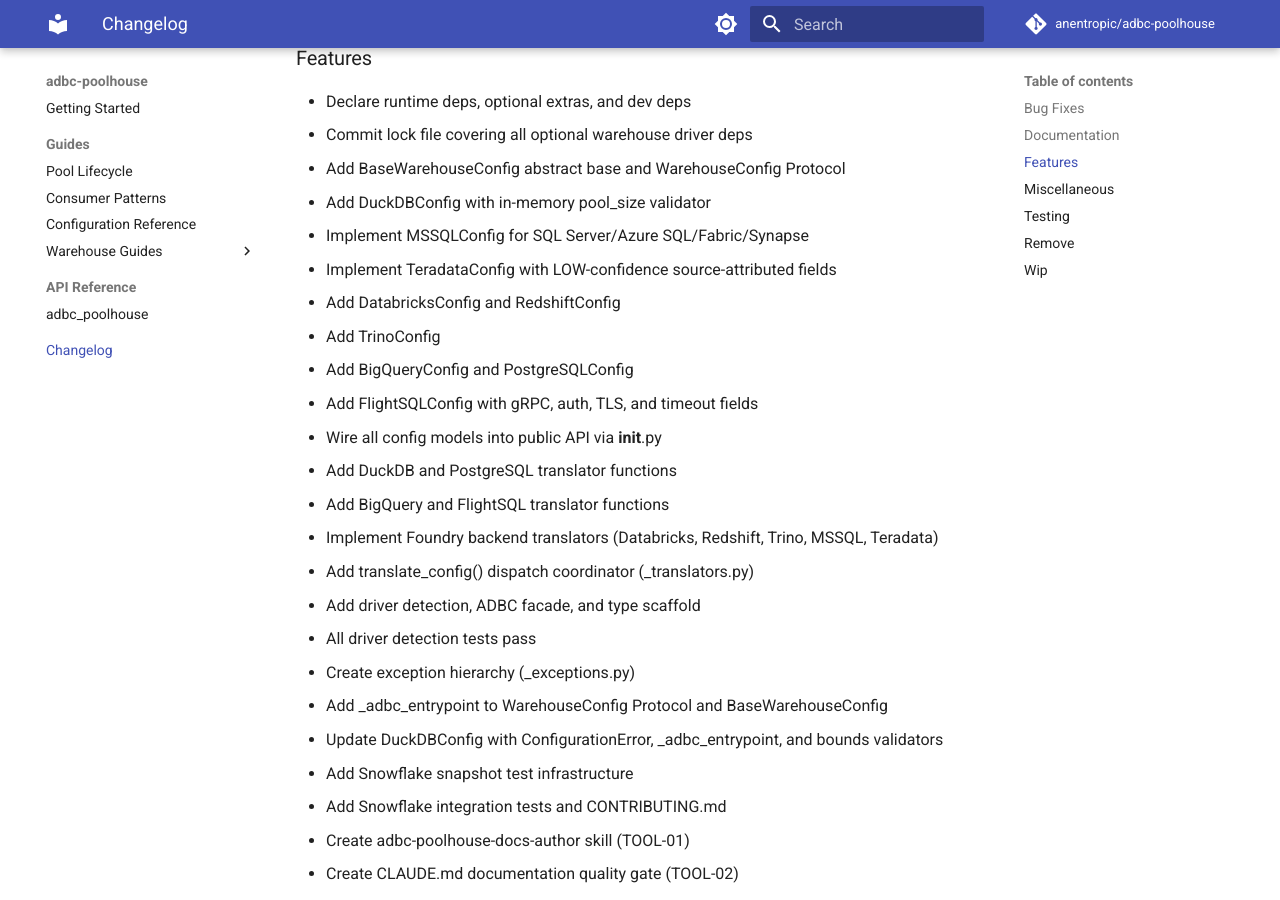
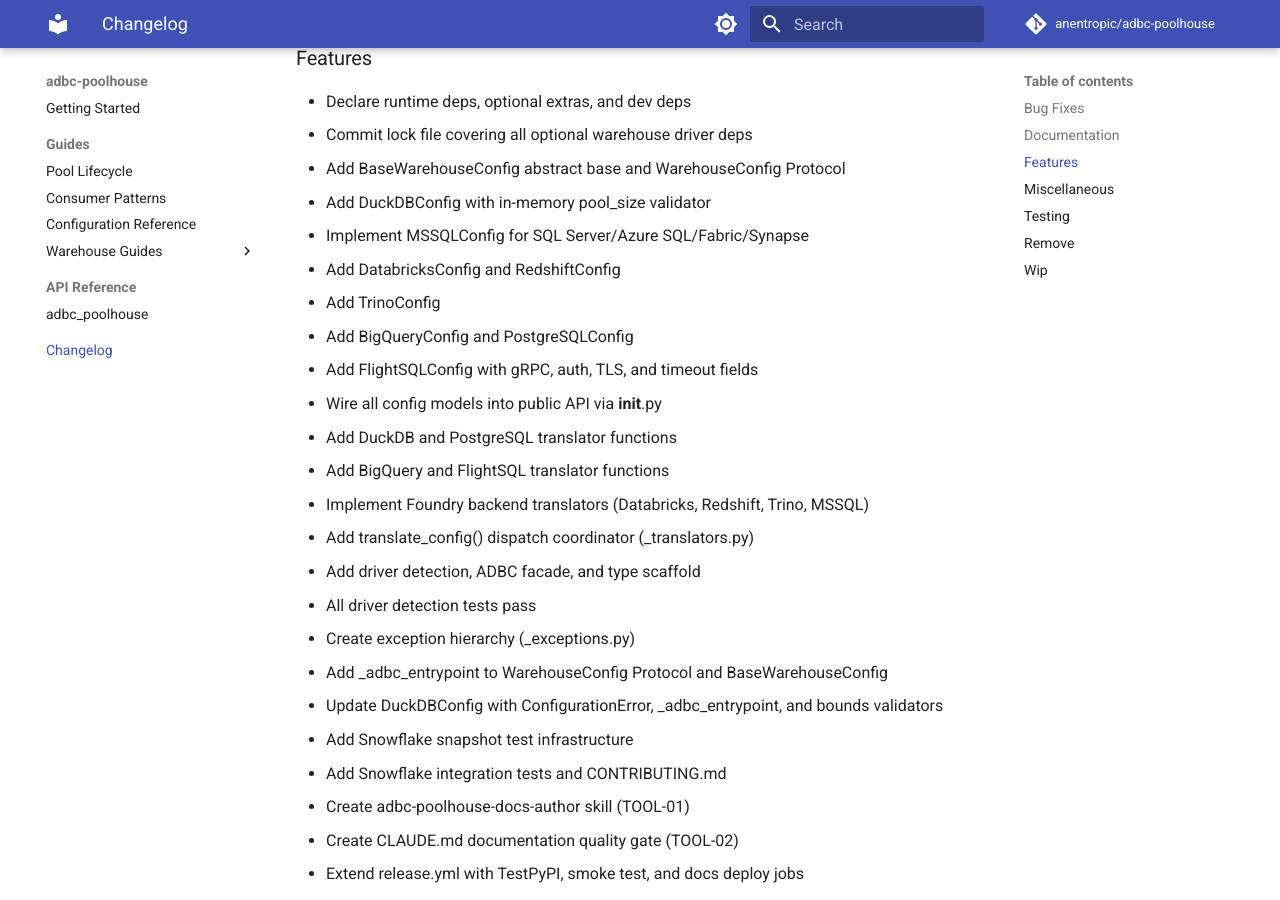
Before and after one commit to anentropic/adbc-poolhouse, an MkDocs documentation site: the page built from docs/src/changelog.md, in a window 1280 px wide and 900 px high, scrolled down 2854 px. Built offline with MkDocs 1.6.1 and Material for MkDocs 9.7.7, drawn with Linux system fonts in a browser that asks for light colours; comment, search, counter and statistics services are not loaded; some of the changed text lies outside the part shown.

Commit message:
docs: remove Teradata — driver is not publicly available
Delete the teradata.md stub guide and remove all Teradata references
from the nav, source comments, and changelog. Add MySQLConfig to the
Foundry-distributed backends section in configuration.md (omission
from Phase 11).

Co-Authored-By: Claude Sonnet 4.6 <noreply@anthropic.com>

```diff
--- a/docs/src/changelog.md
+++ b/docs/src/changelog.md
@@ -37,7 +37,7 @@ All notable changes to this project will be documented in this file.
 - Create phase plan
 - Complete config layer foundation plan
 - Add self-check result to SUMMARY.md
-- Complete MSSQL and Teradata config plan
+- Complete MSSQL config plan
 - Complete Foundry backend configs plan (Databricks/Redshift/Trino)
 - Complete BigQuery/PostgreSQL/FlightSQL config plan
 - Complete public API wiring plan
@@ -91,7 +91,6 @@ All notable changes to this project will be documented in this file.
 - Add BaseWarehouseConfig abstract base and WarehouseConfig Protocol
 - Add DuckDBConfig with in-memory pool_size validator
 - Implement MSSQLConfig for SQL Server/Azure SQL/Fabric/Synapse
-- Implement TeradataConfig with LOW-confidence source-attributed fields
 - Add DatabricksConfig and RedshiftConfig
 - Add TrinoConfig
 - Add BigQueryConfig and PostgreSQLConfig
@@ -99,7 +98,7 @@ All notable changes to this project will be documented in this file.
 - Wire all config models into public API via __init__.py
 - Add DuckDB and PostgreSQL translator functions
 - Add BigQuery and FlightSQL translator functions
-- Implement Foundry backend translators (Databricks, Redshift, Trino, MSSQL, Teradata)
+- Implement Foundry backend translators (Databricks, Redshift, Trino, MSSQL)
 - Add translate_config() dispatch coordinator (_translators.py)
 - Add driver detection, ADBC facade, and type scaffold
 - All driver detection tests pass
--- a/mkdocs.yml
+++ b/mkdocs.yml
@@ -105,7 +105,6 @@ nav:
       - Trino: guides/trino.md
       - MSSQL: guides/mssql.md
       - MySQL: guides/mysql.md
-      - Teradata: guides/teradata.md
       - SQLite: guides/sqlite.md
   - API Reference: reference/
   - Changelog: changelog.md
```
Also changed, not shown: docs/src/guides/configuration.md (+1 -1 lines), docs/src/guides/teradata.md (deleted, +0 -17 lines), 2 other files.
